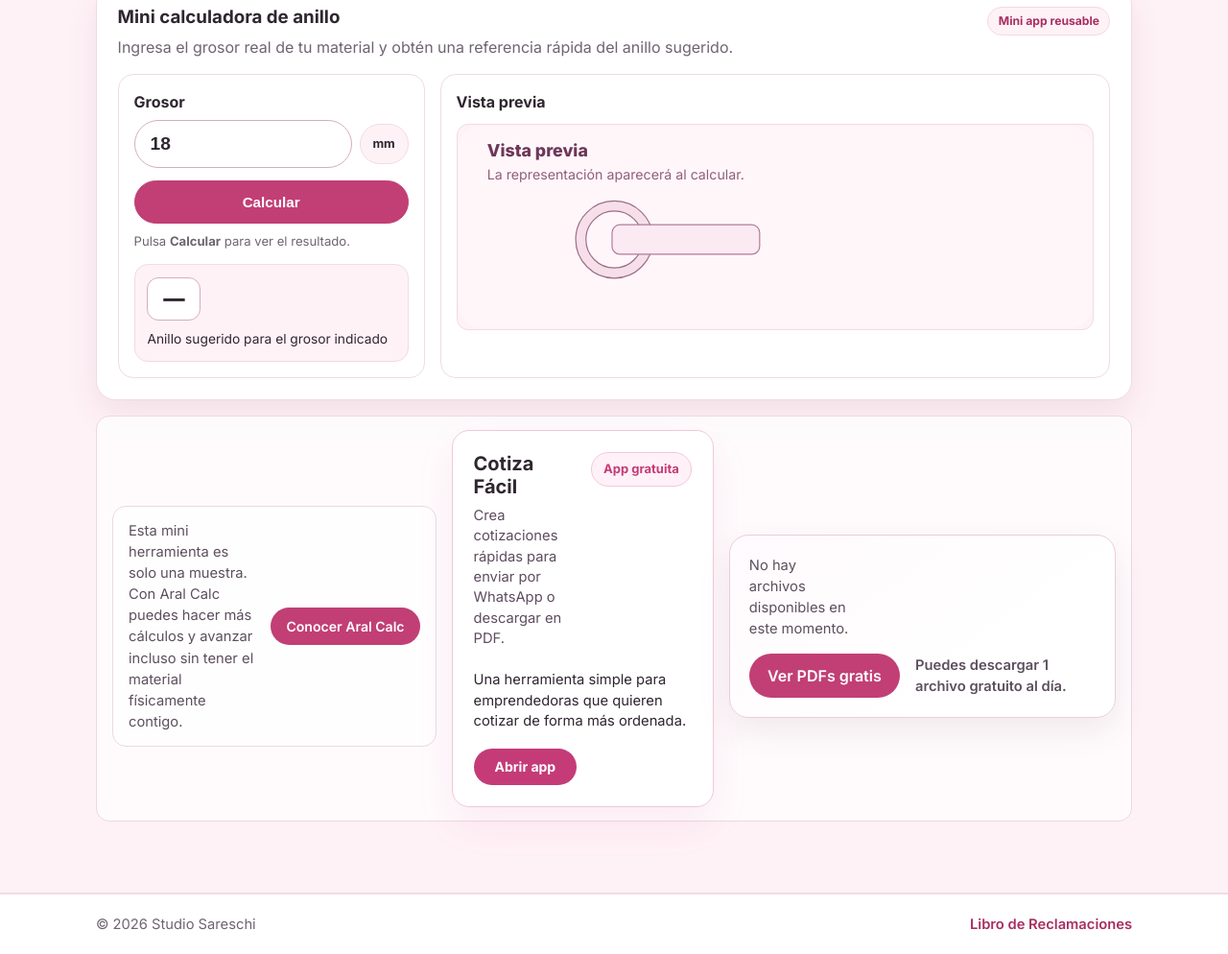
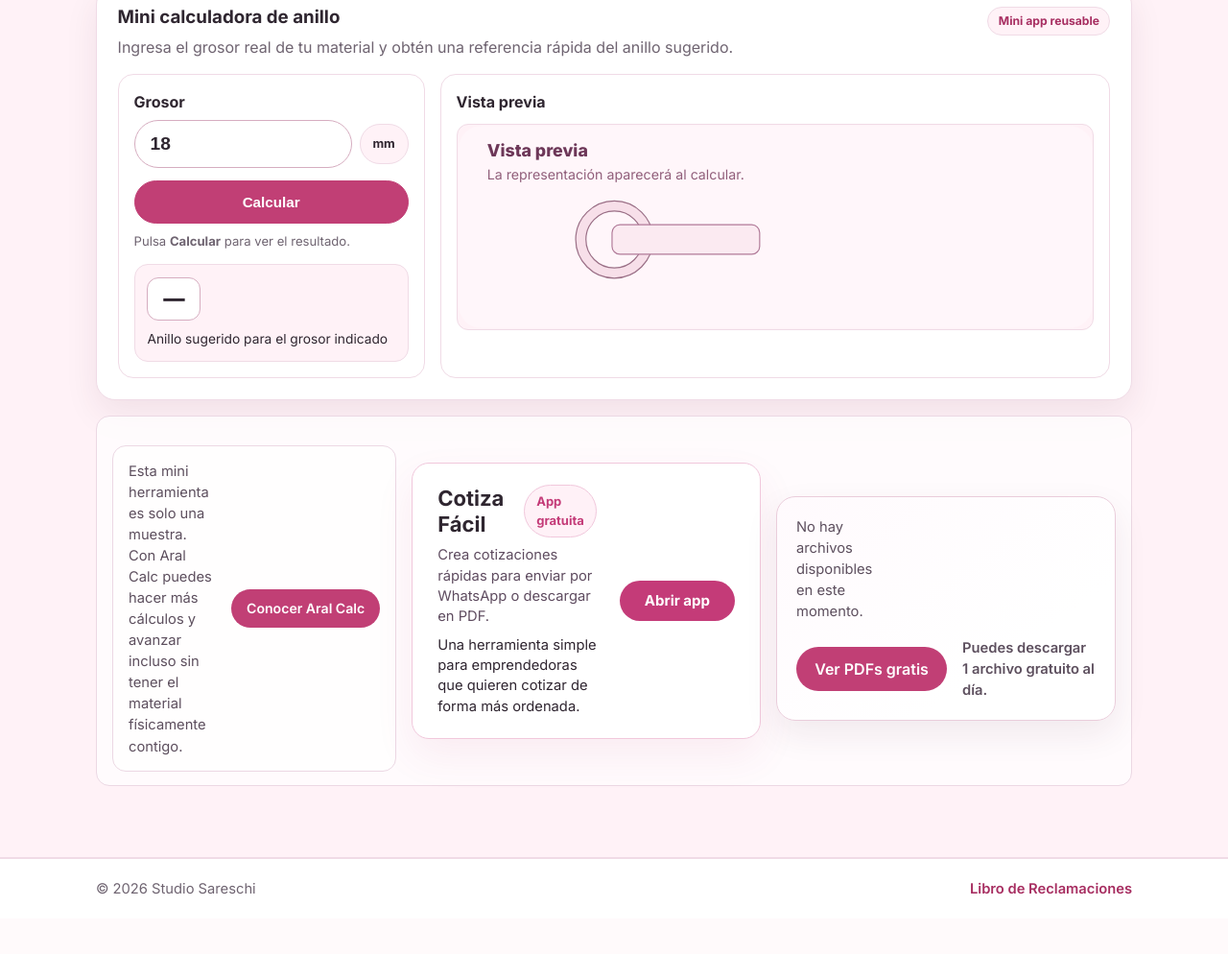
Before and after one commit to sandysarmiento-max/studio-sareschi-web, a website: page public/index.html in a window 1280 px wide. Shown: the part 1028-2022 px from the top of the page at 96% size. After the commit the page ends 1985 px from the top, so only its background shows below. Drawn offline with Linux system fonts and the light colour scheme; no server answers.

Commit message:
Update index.html

```diff
--- a/public/index.html
+++ b/public/index.html
@@ -141,25 +141,26 @@
 
 <article
   style="
-    max-width:320px;
-    padding:22px;
+    grid-column:1 / -1;
+    flex:1 1 100%;
+    width:100%;
+    padding:22px 26px;
     border:1px solid #f1c8dc;
     border-radius:18px;
     background:#fff;
     box-shadow:0 18px 40px rgba(196,59,120,.08);
+    display:flex;
+    align-items:center;
+    justify-content:space-between;
+    gap:24px;
   "
 >
-  <div style="display:flex; justify-content:space-between; gap:12px; align-items:flex-start;">
-    <div>
-      <h3 style="margin:0 0 8px; font-size:20px;">Cotiza Fácil</h3>
-      <p style="margin:0; line-height:1.45; color:#5f4c60;">
-        Crea cotizaciones rápidas para enviar por WhatsApp o descargar en PDF.
-      </p>
-    </div>
+  <div style="max-width:620px;">
+    <div style="display:flex; align-items:center; gap:12px; margin-bottom:8px;">
+      <h3 style="margin:0; font-size:22px;">Cotiza Fácil</h3>
 
       <span
         style="
-        flex:0 0 auto;
           padding:7px 12px;
           border-radius:999px;
           background:#fff1f7;
@@ -173,24 +174,31 @@
       </span>
     </div>
 
-  <p style="margin:22px 0 18px; line-height:1.45; color:#2f2530;">
+    <p style="margin:0 0 8px; line-height:1.45; color:#5f4c60;">
+      Crea cotizaciones rápidas para enviar por WhatsApp o descargar en PDF.
+    </p>
+
+    <p style="margin:0; line-height:1.45; color:#2f2530;">
       Una herramienta simple para emprendedoras que quieren cotizar de forma más ordenada.
     </p>
+  </div>
 
   <a
     href="/cotiza-facil/"
     style="
+      flex:0 0 auto;
       display:inline-flex;
       align-items:center;
       justify-content:center;
-      padding:11px 22px;
+      padding:13px 26px;
       border-radius:999px;
       background:#c43b78;
       color:#ffffff;
       font-weight:700;
       text-decoration:none;
-      font-size:14px;
+      font-size:15px;
       line-height:1.1;
+      white-space:nowrap;
     "
   >
     Abrir app
```
Lines whose indentation alone changed are shown as unchanged.
